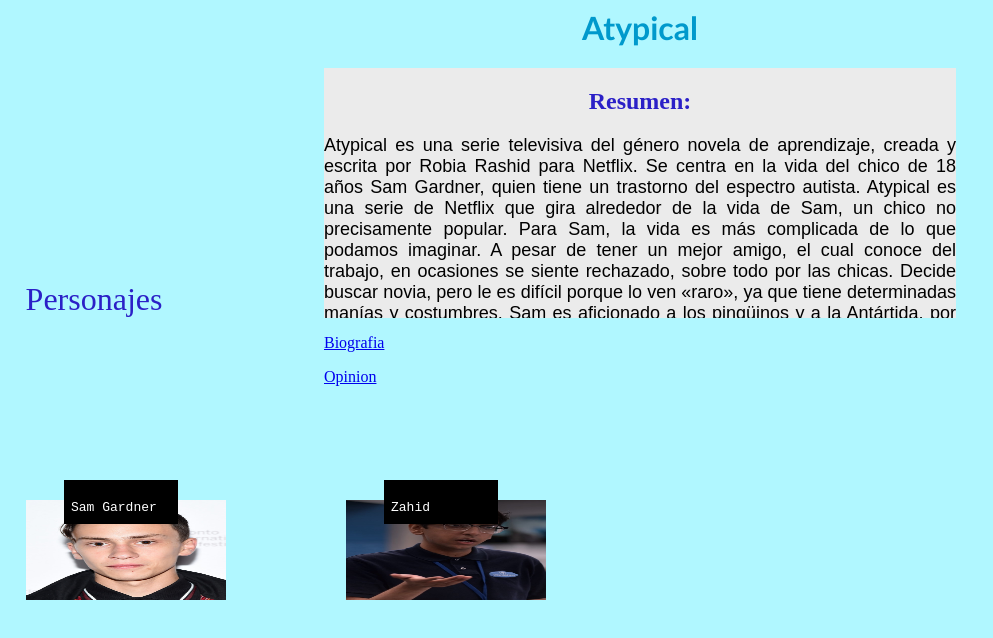
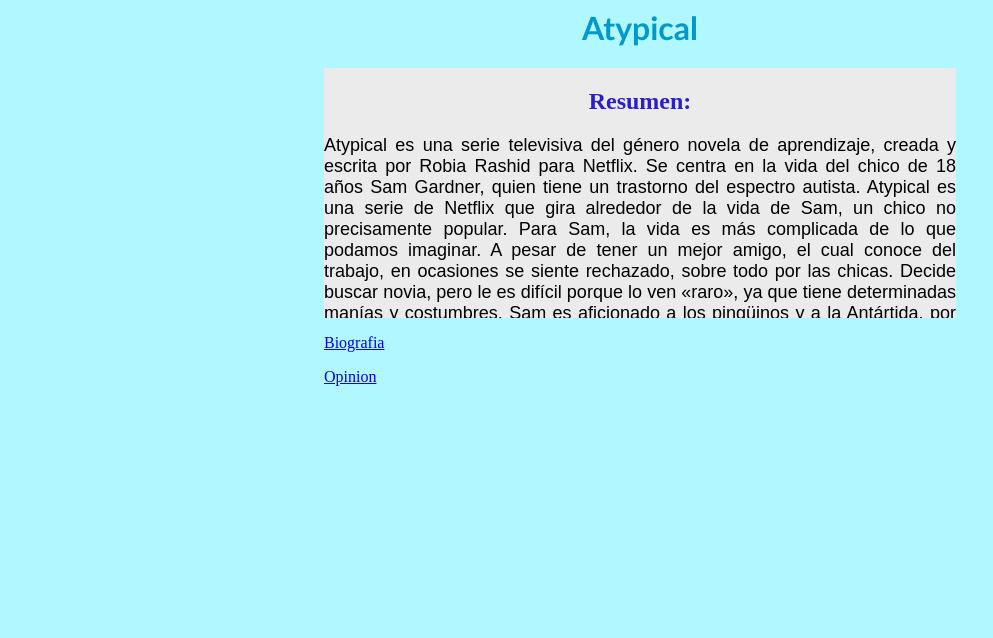
Before and after one commit to binbinj7/binbinj.github.io, a plain HTML site: page resumen.html in a window 1280 px wide. Shown: the whole page, without its empty margins (0-993 px from the left). Drawn offline with Linux system fonts and the light colour scheme.

Commit message:
Update resumen.html

```diff
--- a/resumen.html
+++ b/resumen.html
@@ -98,17 +98,9 @@ Decide buscar novia, pero le es difícil porque lo ven «raro», ya que tiene de
 
 Por otro lado, la hermana de Sam conoce a un chico, Evan, del que se enamora y con el cual tiene una larga relación durante toda la serie. En el transcurso de la serie, la familia de Sam pasa por momentos difíciles, ya que la madre, Elsa, se va con un hombre al que conoce una noche en un bar. Esto hace que Doug, el marido, la eche de casa, por lo que la familia se distancia y la relación del matrimonio se rompe, y esto como consecuencia, afecta bastante a Sam.</span><p>
         </div>
-        <div class="o">
-            <p>Personajes</p>
-        </div>
-            <div class="a">
-    <p> Sam Gardner</p>
-</div>
-  <img class="pic" src="Keir_Gilchrist.jpg">
-   <div class="c">
-    <p> Zahid</p>
-</div>
-<img class="pic2" src="Zahid.jpg">
+
+
+
         <div class="i">
    <p><a href="https://binbinj7.github.io/index">Biografia</a>
  <p><a href="https://binbinj7.github.io/opinion">Opinion</a>
```
